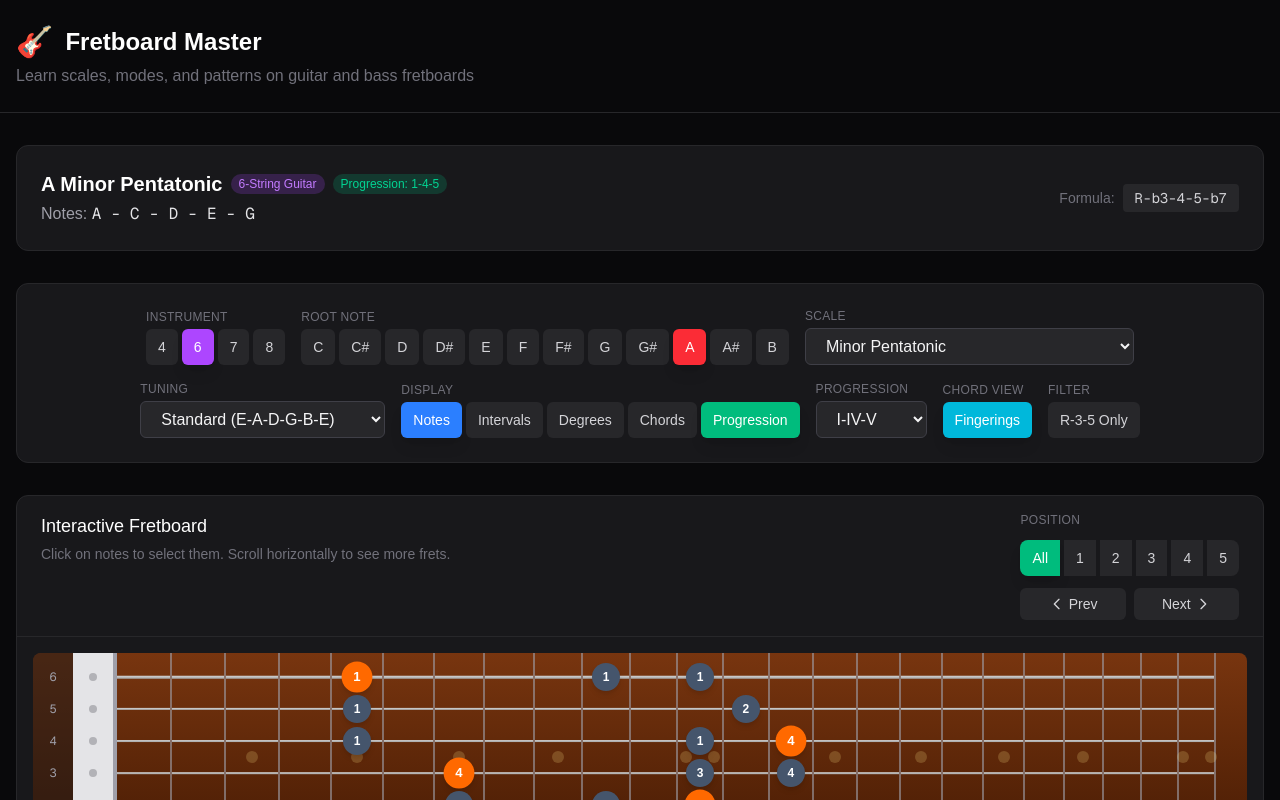
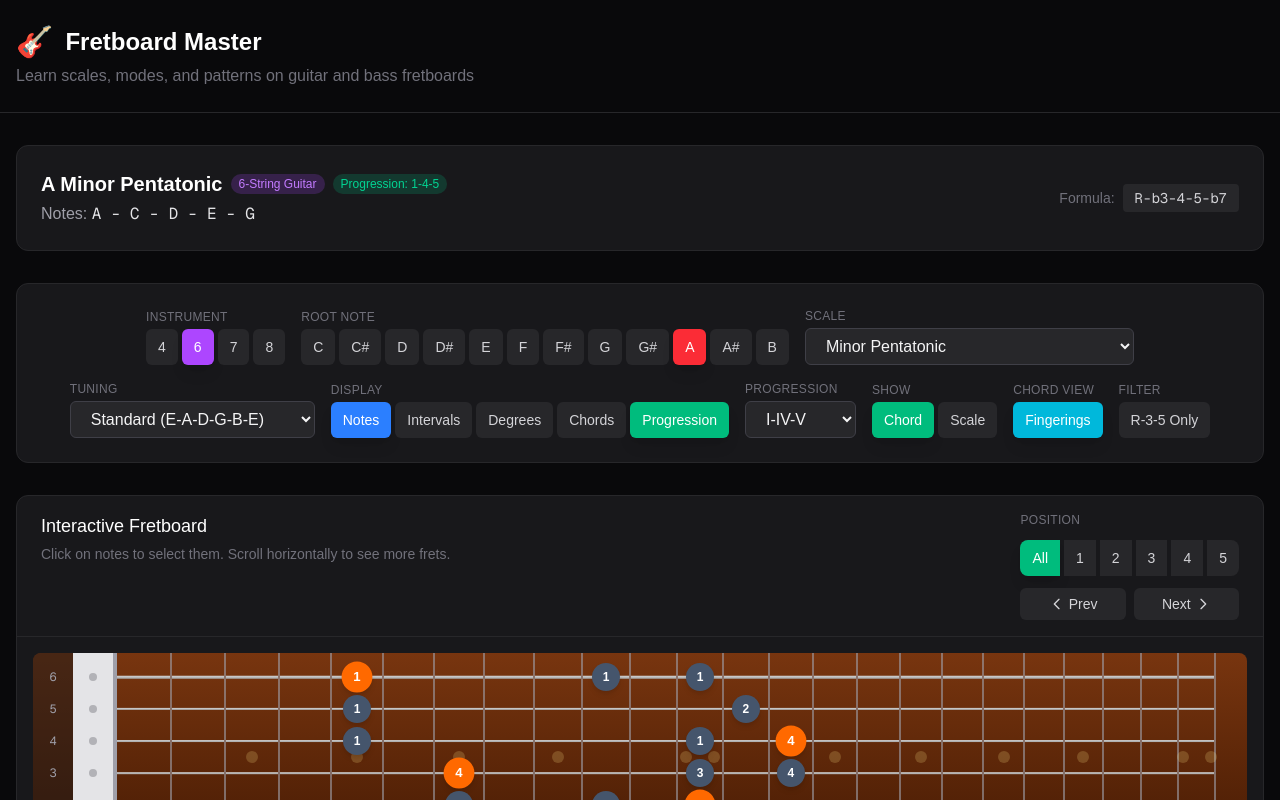
Before and after one commit to jarrodmedrano/guitar-fretboard, a Next.js app: page / in a window 1280 px wide. Both pictures are taken after a click on the button "Progression". Shown: the top 800 px of the page. Built offline with nearby package versions, Linux system fonts and the light colour scheme.

Commit message:
added toggle for scale or chords to progressions

```diff
--- a/src/app/page.tsx
+++ b/src/app/page.tsx
@@ -7,6 +7,7 @@ import PositionSelector from '@/components/PositionSelector'
 import { Note, SCALE_NAMES, SCALES, TUNINGS, getDefaultTuning, INSTRUMENT_NAMES, getChordNameForPosition, getProgressionChordName } from '@/lib/music-theory'
 
 type DisplayMode = 'notes' | 'intervals' | 'degrees'
+type ProgressionViewMode = 'chord' | 'scale'
 
 export default function Home() {
   const [rootNote, setRootNote] = useState<Note>('A')
@@ -19,6 +20,7 @@ export default function Home() {
   const [showProgressionMode, setShowProgressionMode] = useState(false)
   const [selectedProgression, setSelectedProgression] = useState<string | null>(null)
   const [showFingerings, setShowFingerings] = useState(true)
+  const [progressionViewMode, setProgressionViewMode] = useState<ProgressionViewMode>('chord')
   const [position, setPosition] = useState<number | null>(null)
 
   // Reset position when scale changes (different scales have different position counts)
@@ -136,6 +138,7 @@ export default function Home() {
             showProgressionMode={showProgressionMode}
             selectedProgression={selectedProgression}
             showFingerings={showFingerings}
+            progressionViewMode={progressionViewMode}
             onRootChange={setRootNote}
             onScaleChange={handleScaleChange}
             onStringCountChange={handleStringCountChange}
@@ -146,6 +149,7 @@ export default function Home() {
             onProgressionModeToggle={handleProgressionModeToggle}
             onProgressionSelect={setSelectedProgression}
             onFingeringsToggle={setShowFingerings}
+            onProgressionViewModeChange={setProgressionViewMode}
           />
         </div>
 
@@ -182,6 +186,7 @@ export default function Home() {
               showProgressionMode={showProgressionMode}
               selectedProgression={selectedProgression}
               showFingerings={showFingerings}
+              progressionViewMode={progressionViewMode}
               position={position}
               frets={24}
             />
--- a/src/components/Fretboard.tsx
+++ b/src/components/Fretboard.tsx
@@ -23,9 +23,13 @@ import {
   getAllProgressionChordVoicings,
   getChordNameForPosition,
   getProgressionChordName,
+  getChordRootForDegree,
+  getChordQuality,
+  CHORD_PROGRESSIONS,
 } from '@/lib/music-theory'
 
 type DisplayMode = 'notes' | 'intervals' | 'degrees'
+type ProgressionViewMode = 'chord' | 'scale'
 
 interface FretboardProps {
   rootNote: Note
@@ -38,6 +42,7 @@ interface FretboardProps {
   showProgressionMode?: boolean
   selectedProgression?: string | null
   showFingerings?: boolean
+  progressionViewMode?: ProgressionViewMode
   position?: number | null // null means show all positions
   onNoteClick?: (note: Note, string: number, fret: number) => void
 }
@@ -195,21 +200,36 @@ export default function Fretboard({
   showProgressionMode = false,
   selectedProgression = null,
   showFingerings = true,
+  progressionViewMode = 'chord',
   position = null,
   onNoteClick,
 }: FretboardProps) {
   const [selectedNotes, setSelectedNotes] = useState<Set<string>>(new Set())
   const scaleFormula = SCALES[scale] || SCALES.major
   const positions = SCALE_POSITIONS[scale] || SCALE_POSITIONS.minorPentatonic
-  const rootFret = getRootFret(rootNote, tuning)
+
+  // Determine the effective root note for display
+  // In progression scale mode, use the chord's root; otherwise use the scale root
+  let effectiveRootNote = rootNote
+  if (showProgressionMode && selectedProgression && progressionViewMode === 'scale' && position !== null) {
+    const progression = CHORD_PROGRESSIONS[selectedProgression]
+    if (progression) {
+      const scaleQuality = getChordQuality(scale)
+      const degrees = scaleQuality === 'minor' ? progression.degreesMinor : progression.degreesMajor
+      const chordDegree = degrees[position % degrees.length]
+      effectiveRootNote = getChordRootForDegree(rootNote, scale, chordDegree)
+    }
+  }
+
+  const rootFret = getRootFret(effectiveRootNote, tuning)
 
   // Get chord intervals based on scale quality (major or minor)
   const chordIntervals = getChordIntervals(scale)
   // For R-3-5 filter mode, include both major and minor 3rds
   const r35Intervals = [0, 3, 4, 7]
 
-  // Get chord voicing(s) for chord mode or progression mode
-  const chordVoicings = showChordsMode || showProgressionMode
+  // Get chord voicing(s) for chord mode or progression mode (only when in chord view)
+  const chordVoicings = (showChordsMode || (showProgressionMode && progressionViewMode === 'chord'))
     ? showProgressionMode && selectedProgression
       ? position !== null
         ? [getProgressionChordVoicing(rootNote, scale, position, selectedProgression, tuning)].filter(Boolean) as ChordVoicing[]
@@ -315,10 +335,10 @@ export default function Fretboard({
               {displayTuning.map((openNote, stringIndex) => {
                 const actualStringIndex = tuning.length - 1 - stringIndex
                 const note = openNote
-                const inScale = isNoteInScale(note, rootNote, scaleFormula)
-                const interval = getInterval(rootNote, note)
-                const degree = getScaleDegree(note, rootNote, scaleFormula)
-                const isRoot = note === rootNote
+                const inScale = isNoteInScale(note, effectiveRootNote, scaleFormula)
+                const interval = getInterval(effectiveRootNote, note)
+                const degree = getScaleDegree(note, effectiveRootNote, scaleFormula)
+                const isRoot = note === effectiveRootNote
                 const key = `${actualStringIndex}-0`
                 const inPosition = isInPosition(0)
 
@@ -328,9 +348,9 @@ export default function Fretboard({
                 // Determine if note should be shown based on mode
                 const isChordTone = chordIntervals.includes(interval)
                 const isR35Tone = r35Intervals.includes(interval)
-                const shouldShow = showChordsMode || showProgressionMode
-                  ? chordInfo.shouldShow  // Chords/Progression mode: only notes in voicing
-                  : (!showOnlyChordTones || isR35Tone) && inPosition  // Normal mode: respect R-3-5 filter
+                const shouldShow = showChordsMode || (showProgressionMode && progressionViewMode === 'chord')
+                  ? chordInfo.shouldShow  // Chords/Progression chord mode: only notes in voicing
+                  : (!showOnlyChordTones || isR35Tone) && inPosition  // Normal mode or progression scale mode: respect R-3-5 filter
 
                 return (
                   <NoteMarker
@@ -375,10 +395,10 @@ export default function Fretboard({
                   {displayTuning.map((openNote, stringIndex) => {
                     const actualStringIndex = tuning.length - 1 - stringIndex
                     const note = getNoteAtFret(openNote, fret)
-                    const inScale = isNoteInScale(note, rootNote, scaleFormula)
-                    const interval = getInterval(rootNote, note)
-                    const degree = getScaleDegree(note, rootNote, scaleFormula)
-                    const isRoot = note === rootNote
+                    const inScale = isNoteInScale(note, effectiveRootNote, scaleFormula)
+                    const interval = getInterval(effectiveRootNote, note)
+                    const degree = getScaleDegree(note, effectiveRootNote, scaleFormula)
+                    const isRoot = note === effectiveRootNote
                     const key = `${actualStringIndex}-${fret}`
                     const inPosition = isInPosition(fret)
 
@@ -388,9 +408,9 @@ export default function Fretboard({
                     // Determine if note should be shown based on mode
                     const isChordTone = chordIntervals.includes(interval)
                     const isR35Tone = r35Intervals.includes(interval)
-                    const shouldShow = showChordsMode || showProgressionMode
-                      ? chordInfo.shouldShow  // Chords/Progression mode: only notes in voicing
-                      : (!showOnlyChordTones || isR35Tone) && inPosition  // Normal mode: respect R-3-5 filter
+                    const shouldShow = showChordsMode || (showProgressionMode && progressionViewMode === 'chord')
+                      ? chordInfo.shouldShow  // Chords/Progression chord mode: only notes in voicing
+                      : (!showOnlyChordTones || isR35Tone) && inPosition  // Normal mode or progression scale mode: respect R-3-5 filter
 
                     return (
                       <div key={stringIndex} className="relative flex items-center justify-center">
--- a/src/components/ScaleSelector.tsx
+++ b/src/components/ScaleSelector.tsx
@@ -3,6 +3,7 @@
 import { Note, NOTES, SCALES, SCALE_NAMES, INSTRUMENT_NAMES, getTuningsByStringCount, TUNING_CONFIGS, CHORD_PROGRESSIONS } from '@/lib/music-theory'
 
 type DisplayMode = 'notes' | 'intervals' | 'degrees'
+type ProgressionViewMode = 'chord' | 'scale'
 
 interface ScaleSelectorProps {
   rootNote: Note
@@ -15,6 +16,7 @@ interface ScaleSelectorProps {
   showProgressionMode: boolean
   selectedProgression: string | null
   showFingerings: boolean
+  progressionViewMode: ProgressionViewMode
   onRootChange: (note: Note) => void
   onScaleChange: (scale: string) => void
   onStringCountChange: (count: number) => void
@@ -25,6 +27,7 @@ interface ScaleSelectorProps {
   onProgressionModeToggle: (show: boolean) => void
   onProgressionSelect: (progression: string | null) => void
   onFingeringsToggle: (show: boolean) => void
+  onProgressionViewModeChange: (mode: ProgressionViewMode) => void
 }
 
 const STRING_COUNTS = [4, 6, 7, 8] as const
@@ -40,6 +43,7 @@ export default function ScaleSelector({
   showProgressionMode,
   selectedProgression,
   showFingerings,
+  progressionViewMode,
   onRootChange,
   onScaleChange,
   onStringCountChange,
@@ -50,6 +54,7 @@ export default function ScaleSelector({
   onProgressionModeToggle,
   onProgressionSelect,
   onFingeringsToggle,
+  onProgressionViewModeChange,
 }: ScaleSelectorProps) {
   // Get tunings filtered by current string count
   const availableTunings = getTuningsByStringCount(stringCount)
@@ -207,8 +212,32 @@ export default function ScaleSelector({
         </div>
       )}
 
-      {/* Fingerings Toggle - only visible when Chords or Progression mode is active */}
-      {(showChordsMode || showProgressionMode) && (
+      {/* Progression View Mode Toggle - only visible in Progression mode */}
+      {showProgressionMode && (
+        <div className="flex flex-col gap-1">
+          <label className="text-xs text-zinc-500 uppercase tracking-wide">Show</label>
+          <div className="flex gap-1">
+            {(['chord', 'scale'] as ProgressionViewMode[]).map((mode) => (
+              <button
+                key={mode}
+                onClick={() => onProgressionViewModeChange(mode)}
+                className={`
+                  px-3 py-2 rounded-md text-sm font-medium transition-all capitalize
+                  ${progressionViewMode === mode
+                    ? 'bg-emerald-500 text-white shadow-lg'
+                    : 'bg-zinc-800 text-zinc-300 hover:bg-zinc-700'
+                  }
+                `}
+              >
+                {mode}
+              </button>
+            ))}
+          </div>
+        </div>
+      )}
+
+      {/* Fingerings Toggle - only visible when showing chord voicings */}
+      {(showChordsMode || (showProgressionMode && progressionViewMode === 'chord')) && (
         <div className="flex flex-col gap-1">
           <label className="text-xs text-zinc-500 uppercase tracking-wide">Chord View</label>
           <button
```
